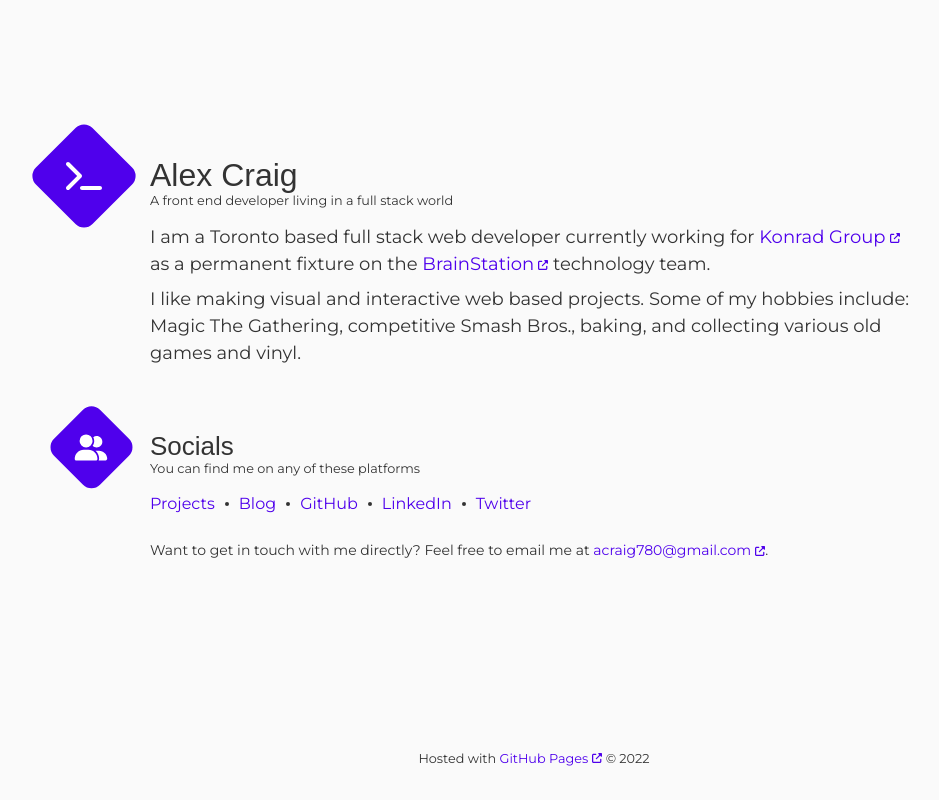
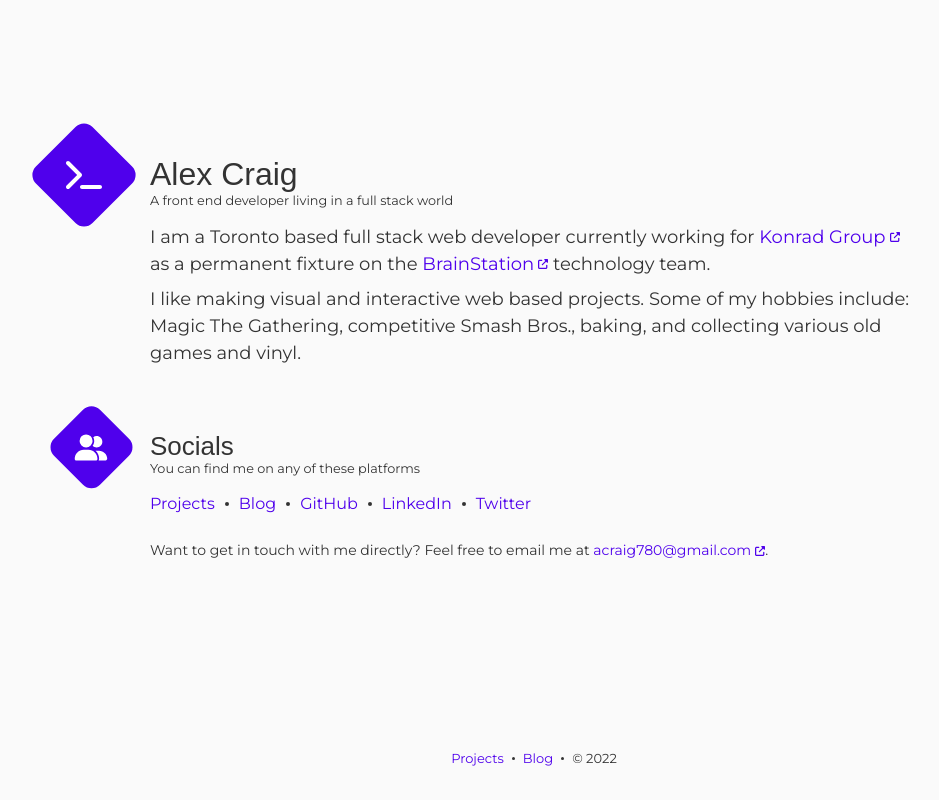
Before and after one commit to im-sticky/im-sticky.github.io, a Next.js app: page / in a window 1280 px wide. Shown: the whole page, without its empty margins (106-1045 px from the left). Built offline with nearby package versions, Linux system fonts and the light colour scheme; a web font is replaced by a local one.

Commit message:
update footer

```diff
--- a/components/Layout/index.js
+++ b/components/Layout/index.js
@@ -1,6 +1,6 @@
 import React from 'react';
 import {Section} from 'components/Section';
-import {ExternalLink} from 'components/Link';
+import {InternalLink} from 'components/Link';
 
 import styles from './index.module.scss';
 
@@ -10,10 +10,15 @@ export function Layout({children, includeFooter = true}) {
       {children}
       {includeFooter ? (
         <Section id="Footer" className={styles.footer}>
-          <small>
-            Hosted with <ExternalLink href="https://pages.github.com/">GitHub Pages</ExternalLink>{' '}
-            &copy;&nbsp;{new Date().getFullYear()}
-          </small>
+          <ul className={styles.footer__list}>
+            <li className={styles['footer__list-item']}>
+              <InternalLink to="/projects">Projects</InternalLink>
+            </li>
+            <li className={styles['footer__list-item']}>
+              <InternalLink to="/blog">Blog</InternalLink>
+            </li>
+            <li className={styles['footer__list-item']}>&copy;&nbsp;{new Date().getFullYear()}</li>
+          </ul>
         </Section>
       ) : null}
     </>
--- a/components/Layout/index.module.scss
+++ b/components/Layout/index.module.scss
@@ -1,12 +1,31 @@
 @import 'styles/utilities.scss';
 
 .footer {
-  text-align: center;
   padding-top: pxToRems(32px);
   padding-bottom: pxToRems(32px);
   @include gutters;
 
-  .external-link__icon {
-    @include fontSize(8px);
+  &__list {
+    margin: 0;
+    padding-left: 0;
+    display: flex;
+    list-style: none;
+    justify-content: center;
+    font-size: pxToRems(13px);
+  }
+
+  &__list-item {
+    display: inline-flex;
+    align-items: center;
+
+    &:not(:last-child)::after {
+      content: '';
+      display: block;
+      width: pxToRems(3px);
+      height: pxToRems(3px);
+      background-color: $font-color;
+      border-radius: 50%;
+      margin: 0 pxToRems(8px);
+    }
   }
 }
```
